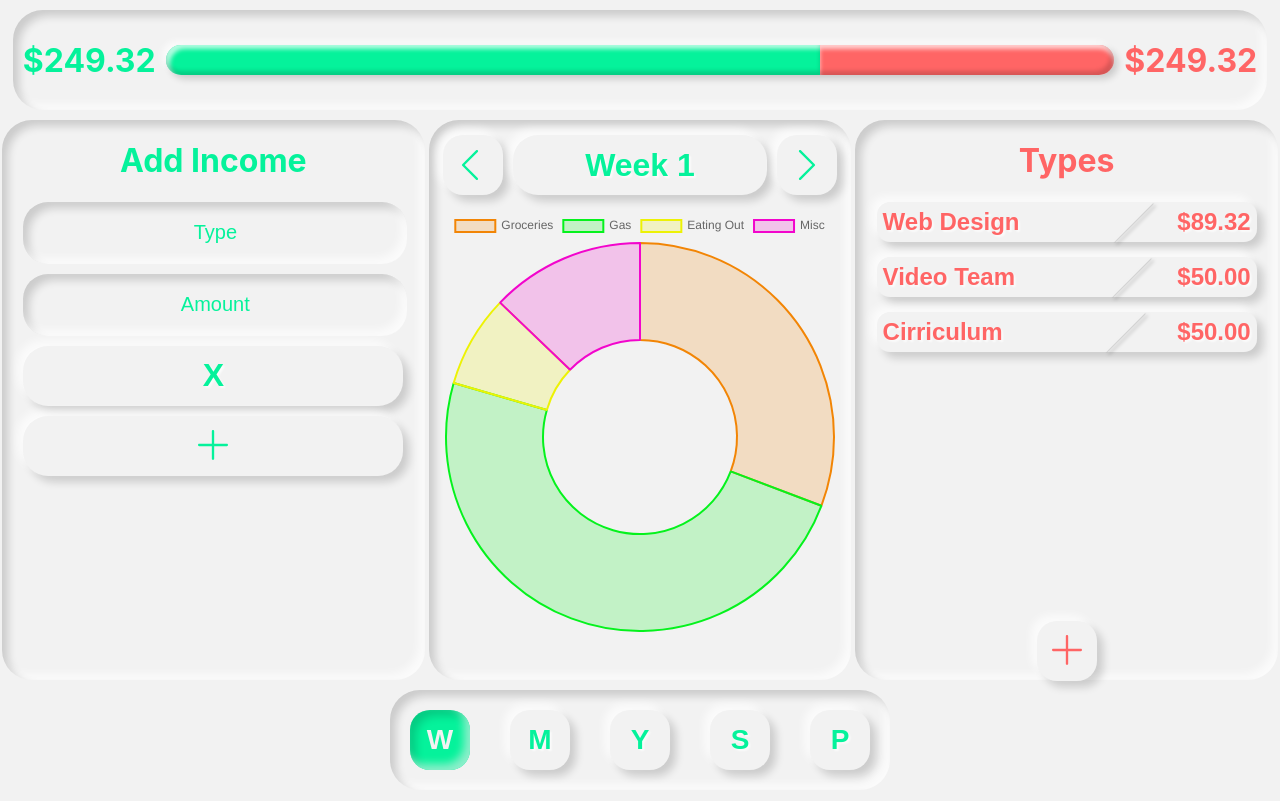
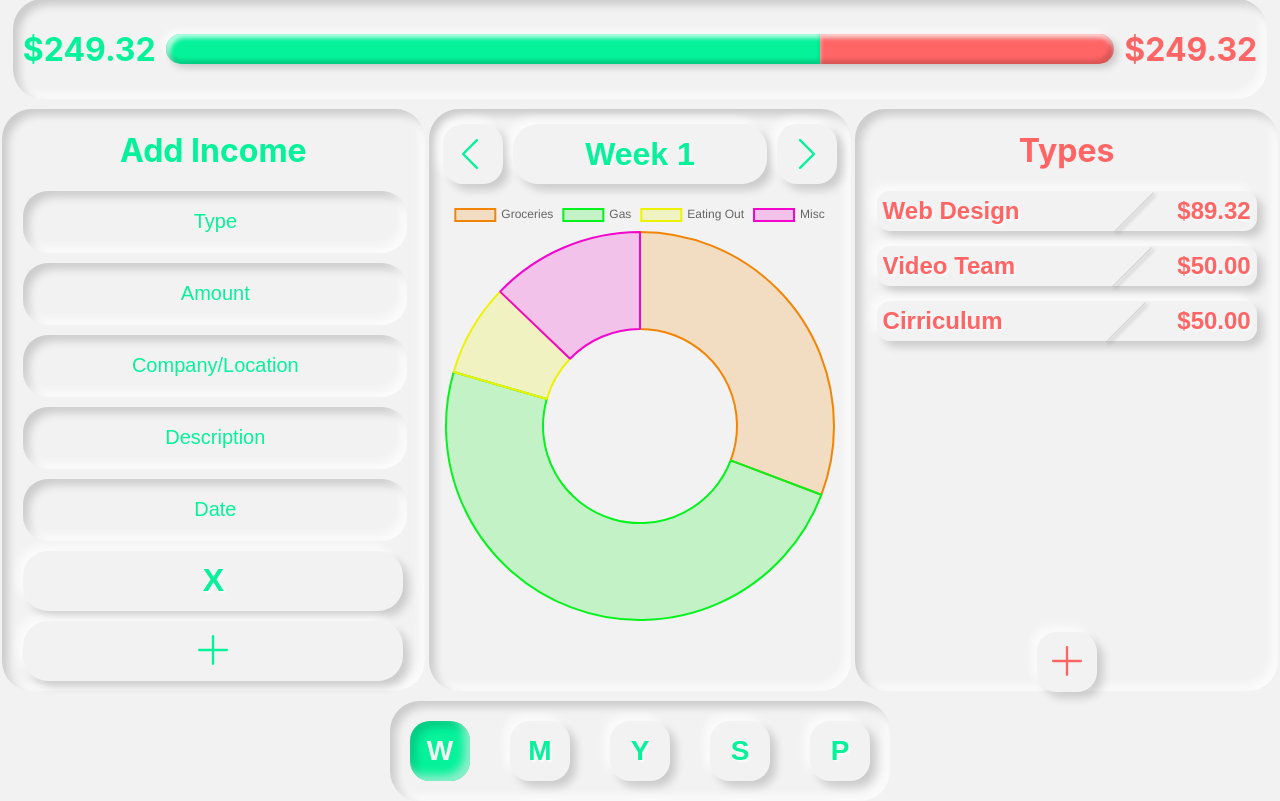
Before and after one commit to Figure-Finance/figure, a React (Create React App) app in the folder frontend/: page / in a window 1280 px wide. Both pictures are taken after a click on the button 213 px from the left and 650 px from the top of the page. Built offline with nearby package versions, Linux system fonts and the light colour scheme; no server answers.

Commit message:
[update] update Summary Modal

```diff
--- a/frontend/src/components/SummaryModal/SummaryModal.js
+++ b/frontend/src/components/SummaryModal/SummaryModal.js
@@ -1,19 +1,75 @@
-import React from 'react'
+import React, { useState } from 'react'
 import PropTypes from 'prop-types'
+import api from '../../api'
 import classes from './SummaryModal.module.css'
 import Input from '../UI/Input/Input'
 import Button from '../UI/Button/Button'
 import AddButton from '../UI/AddButton/AddButton'
 
 const SummaryModal = props => {
+  const [type, setType] = useState('')
+  const [amount, setAmount] = useState('')
+  const [location, setLocation] = useState('')
+  const [description, setDescription] = useState('')
+  const [date, setDate] = useState('')
+
+  let isIncome
+  let heading
+
+  if (props.color === 'primary') {
+    isIncome = true
+    heading = 'Add Income'
+  } else {
+    isIncome = false
+    heading = 'Add Expense'
+  }
+
+  const sendTransaction = () => {
+    api.post('dash-weekly', {
+      category: type,
+      amount,
+      location,
+      description,
+      date,
+      isIncome
+    }).then(res => {
+      console.log(res.data)
+    }).catch(err => {
+      console.log(err)
+    })
+  }
+
   return (
     <div className={classes.SummaryModal}>
       <h1 className={props.color}>
-        Add Income
+        {heading}
       </h1>
       <div className={classes.Inputs}>
-        <Input placeholder='Type' color={props.color} />
-        <Input placeholder='Amount' color={props.color} />
+        <Input
+          placeholder='Type'
+          color={props.color}
+          value={type}
+          onChange={value => setType(value)} />
+        <Input
+          placeholder='Amount'
+          color={props.color}
+          value={amount}
+          onChange={value => setAmount(value)} />
+        <Input
+          placeholder='Company/Location'
+          color={props.color}
+          value={location}
+          onChange={value => setLocation(value)} />
+        <Input
+          placeholder='Description'
+          color={props.color}
+          value={description}
+          onChange={value => setDescription(value)} />
+        <Input
+          placeholder='Date'
+          color={props.color}
+          value={date}
+          onChange={value => setDate(value)} />
       </div>
       <div className={classes.Buttons}>
         <Button
@@ -26,7 +82,8 @@ const SummaryModal = props => {
         <AddButton
           color={props.color}
           size='large'
-          width='100%' />
+          width='100%'
+          clicked={sendTransaction} />
       </div>
     </div>
   )
```
